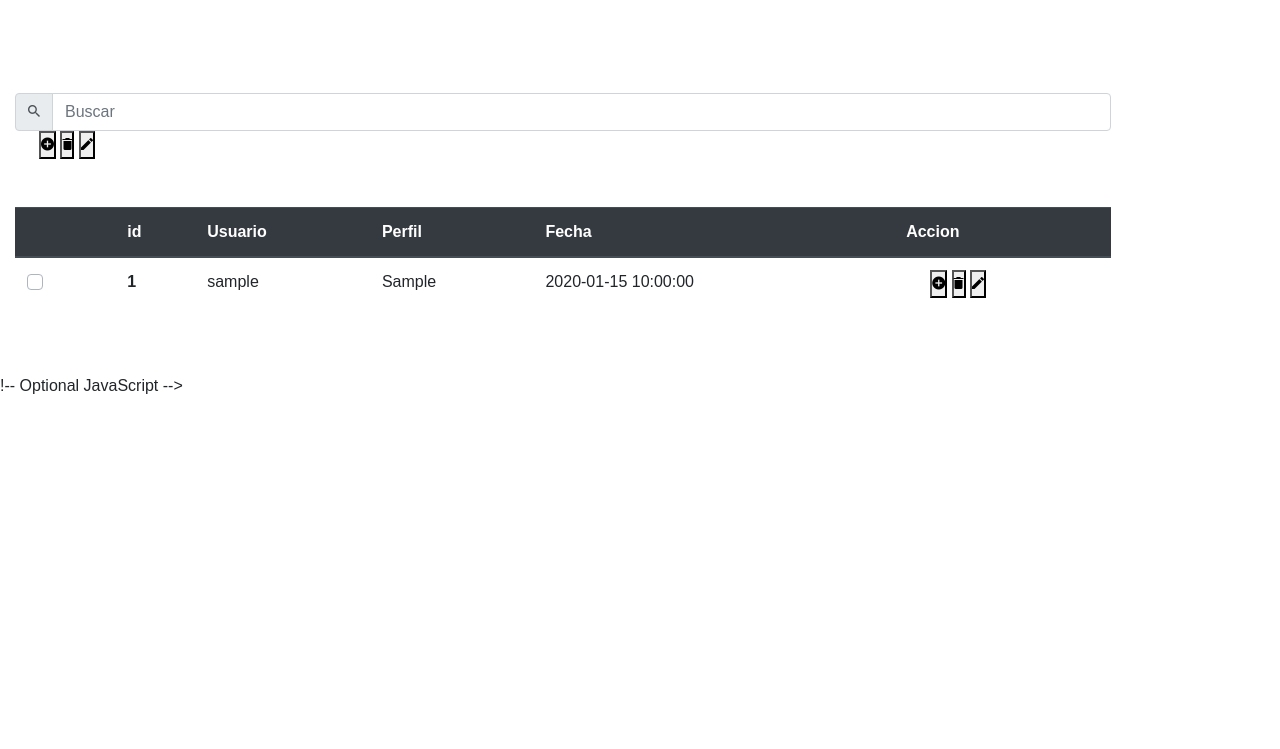
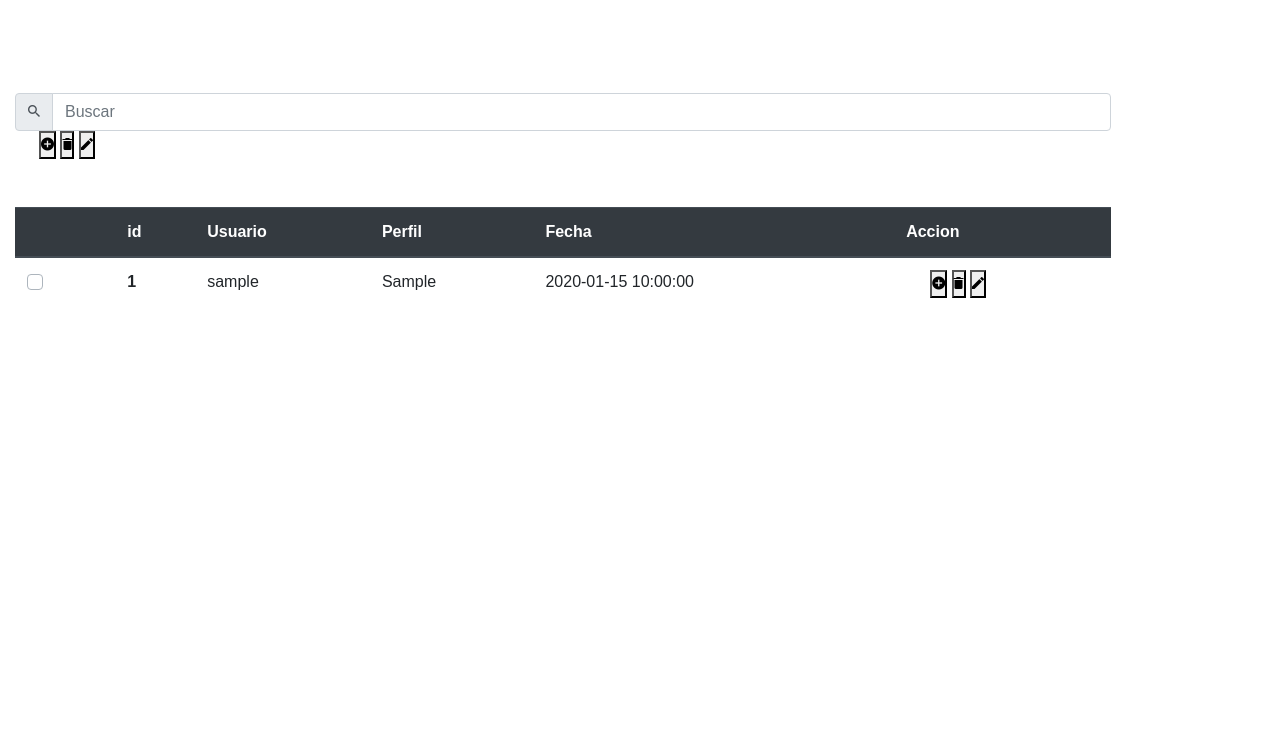
Before and after one commit to Nedu-ds/seguridad_informatica, a Flask app: page /create in a window 1280 px wide. Shown: the part 851-1600 px from the top of the page. Run offline with Flask 2, Linux system fonts and the light colour scheme; the visitor is signed in with stand-in values (Sample User, id 1); tables that the repository leaves empty hold one stand-in row (values such as "Sample post"); some libraries are stand-ins or nearby versions; some web fonts are replaced.

Commit message:
Bootstrap create.html

```diff
--- a/templates/create.html
+++ b/templates/create.html
@@ -76,7 +76,7 @@
 
 
 
-    </section>
+      </section>
       <!--/Formulario-->
       <!-- Modal -->
       <div class="modal fade" id="staticBackdrop" data-backdrop="static" data-keyboard="false" tabindex="-1" aria-labelledby="staticBackdropLabel" aria-hidden="true">
@@ -117,7 +117,7 @@
         </div>
       </div>
       <!-- /Modal -->
-      !-- Optional JavaScript -->
+      <!-- Optional JavaScript -->
     <!-- jQuery first, then Popper.js, then Bootstrap JS -->
     <script src="https://code.jquery.com/jquery-3.5.1.slim.min.js" integrity="sha384-DfXdz2htPH0lsSSs5nCTpuj/zy4C+OGpamoFVy38MVBnE+IbbVYUew+OrCXaRkfj" crossorigin="anonymous"></script>
     <script src="https://cdn.jsdelivr.net/npm/popper.js@1.16.1/dist/umd/popper.min.js" integrity="sha384-9/reFTGAW83EW2RDu2S0VKaIzap3H66lZH81PoYlFhbGU+6BZp6G7niu735Sk7lN" crossorigin="anonymous"></script>
```
